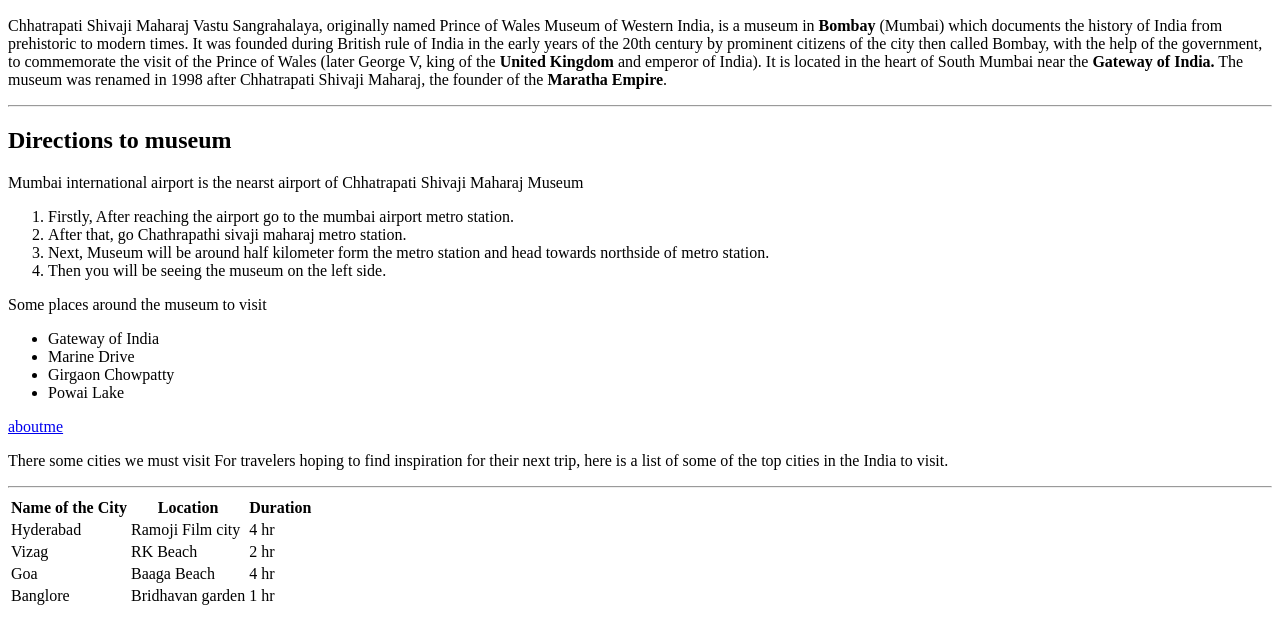
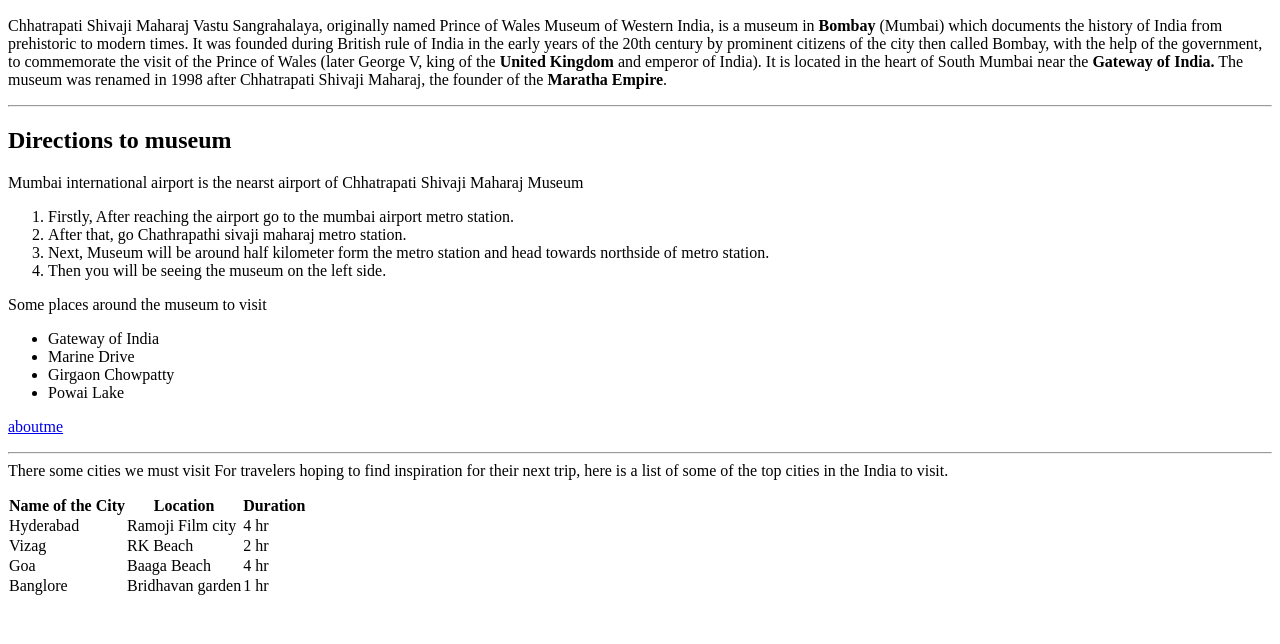
Before and after one commit to 44-563-Web-Apps-F22/44563-webapps-assignment-3-Amruthavarshini27, a plain HTML site: page index.html in a window 1280 px wide. Shown: the part 110-754 px from the top of the page. Drawn offline with Linux system fonts and the light colour scheme.

Commit message:
modified table

```diff
--- a/index.html
+++ b/index.html
@@ -3,6 +3,13 @@
  <head>
      <title> varshini page</title>
  </head>
+ <style> table,th,td{
+        border:1px soild#000;
+        border-collapse: collapse;
+        height: 10px;
+        align-items: center;
+    }
+ </style>
 <body>
     <h1>Amrutha varshini koduri</h1>
     <h2>Chhatrapati Shivaji Maharaj</h2>
@@ -29,9 +36,10 @@
 
 <a href="aboutme.html"> aboutme </a>
 <p>
+<hr>
   There some cities we must visit For travelers hoping to find inspiration for their next trip, here is a list of some of the top cities in the India to visit.
     </p>
-<hr>
+
 <table>
     <tr>
         <th>Name of the City</th>
@@ -62,5 +70,7 @@
     </table>
 
 
+
+
 </body>
 </html>
```
